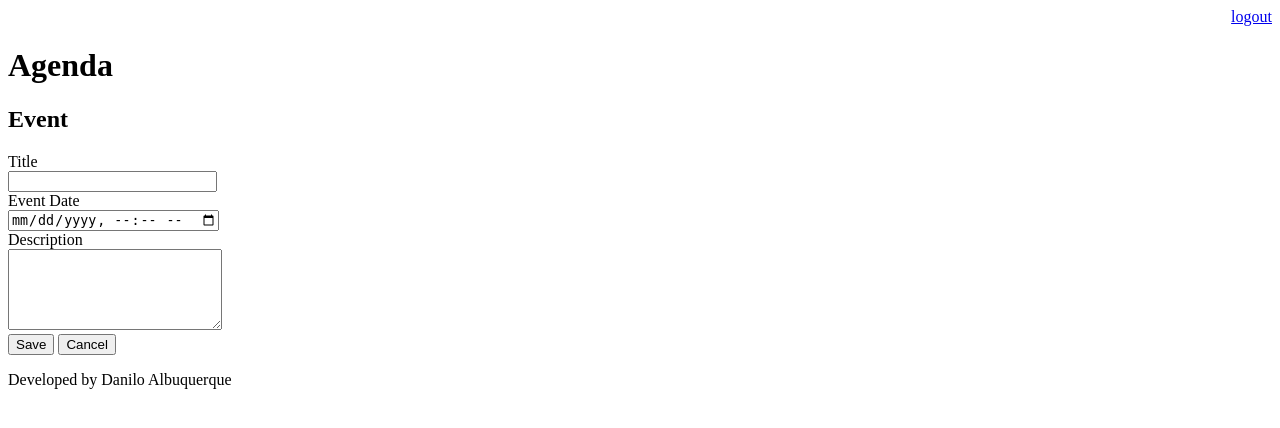
After one commit to 0xn4d/agenda, a Django app: page /agenda/event/ in a window 1280 px wide. The commit adds this page. Shown: the top 428 px of the page. Run offline with Django 3.2, Linux system fonts and the light colour scheme; a user stored in the database is signed in.

Commit message:
Created a template to insert events in the agenda and gitignore to ignore compiled files

```diff
--- a/agenda/urls.py
+++ b/agenda/urls.py
@@ -21,9 +21,12 @@ from django.views.generic import RedirectView
 urlpatterns = [
     path('admin/', admin.site.urls),
     path('agenda/', views.events_list),
+    path('agenda/event/', views.event),
+    path('agenda/event/submit', views.submit_event),
     #path('', views.index)
     path('', RedirectView.as_view(url='/agenda/')),
     path('login/', views.login_user),
     path('login/submit', views.submit_login),
     path('logout/', views.logout_user)
+
 ]
--- a/core/views.py
+++ b/core/views.py
@@ -33,3 +33,20 @@ def events_list(request):
     event = Event.objects.filter(user=user)
     data = {'events':event}
     return render(request, 'agenda.html', data)
+
+@login_required(login_url='/login/')
+def event(request):
+    return render(request, 'event.html')
+
+@login_required(login_url='/login/')
+def submit_event(request):
+    if request.POST:
+        title = request.POST.get('title')
+        event_date = request.POST.get('event_date')
+        description = request.POST.get('description')
+        user = request.user
+        Event.objects.create(title=title,
+                             event_date=event_date,
+                             description=description,
+                             user=user)
+    return redirect('/')
--- a/templates/agenda.html
+++ b/templates/agenda.html
@@ -2,7 +2,9 @@
 
 {% block content %}
     <h2>Booked</h2>
-
+    <a href="event/">
+        <button type="button">New Event</button>
+    </a>
     <ul style="font-size: 18px">
         {% for event in events %}
             <li>{{ event.title }} -> {{ event.get_data_creation }}</li>
--- /dev/null
+++ b/templates/event.html
@@ -0,0 +1,27 @@
+{% extends "model-page.html" %}
+
+{% block content %}
+
+
+<h2>Event</h2>
+
+<form action="submit" method="POST"> {% csrf_token %}
+    <label>Title</label>
+    <br>
+    <input type="text" name="title" size="23">
+    <br>
+    <label>Event Date</label>
+    <br>
+    <input type="datetime-local" name="event_date">
+    <br>
+    <label>Description</label>
+    <br>
+    <textarea name="description" rows="5" cols="24"></textarea>
+    <br>
+    <button type="submit">Save</button>
+    <a href="/">
+        <button type="button">Cancel</button>
+    </a>
+</form>
+
+{% endblock %}
```
Also changed, not shown: core/migrations/0001_initial.py (added), core/migrations/0002_auto_20210927_2005.py (added), db.sqlite3, 1 other file.
